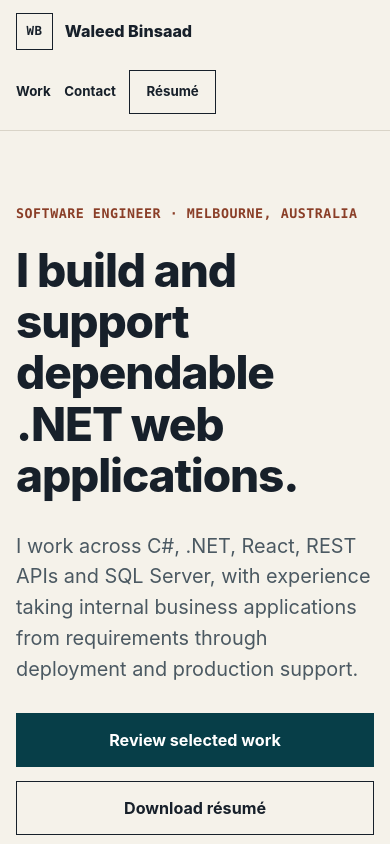
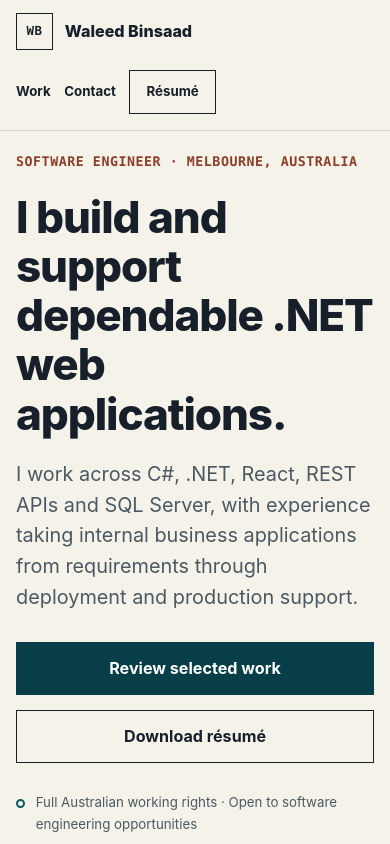
Before and after one commit to wbinsaad/wbinsaad.github.io, a plain HTML site: page index.html in a window 390 px wide. Shown: the top 844 px of the page. Drawn offline with Linux system fonts and the light colour scheme.

Commit message:
style: update h1 and hero section styles for improved responsiveness

```diff
--- a/styles.css
+++ b/styles.css
@@ -109,9 +109,9 @@ h4 {
 }
 
 h1 {
-  max-width: 13ch;
-  margin-bottom: var(--space-5);
-  font-size: var(--step-4);
+  max-width: 17ch;
+  margin-bottom: var(--space-4);
+  font-size: clamp(2.75rem, 2rem + 2.6vw, 4.1rem);
   font-weight: 760;
 }
 
@@ -220,12 +220,12 @@ h4 {
 }
 
 .hero {
-  padding: clamp(4.5rem, 10vw, 8.5rem) 0 clamp(4rem, 8vw, 7rem);
+  padding: clamp(1.25rem, 2.5vw, 2.25rem) 0 clamp(2.5rem, 4vw, 3.75rem);
 }
 
 .hero-grid {
   display: grid;
-  gap: var(--space-7);
+  gap: var(--space-6);
 }
 
 .eyebrow,
@@ -300,7 +300,6 @@ h4 {
   display: flex;
   align-items: flex-start;
   gap: 0.65rem;
-  max-width: 54ch;
   margin: var(--space-5) 0 0;
   color: var(--colour-muted);
   font-size: var(--step--1);
```
